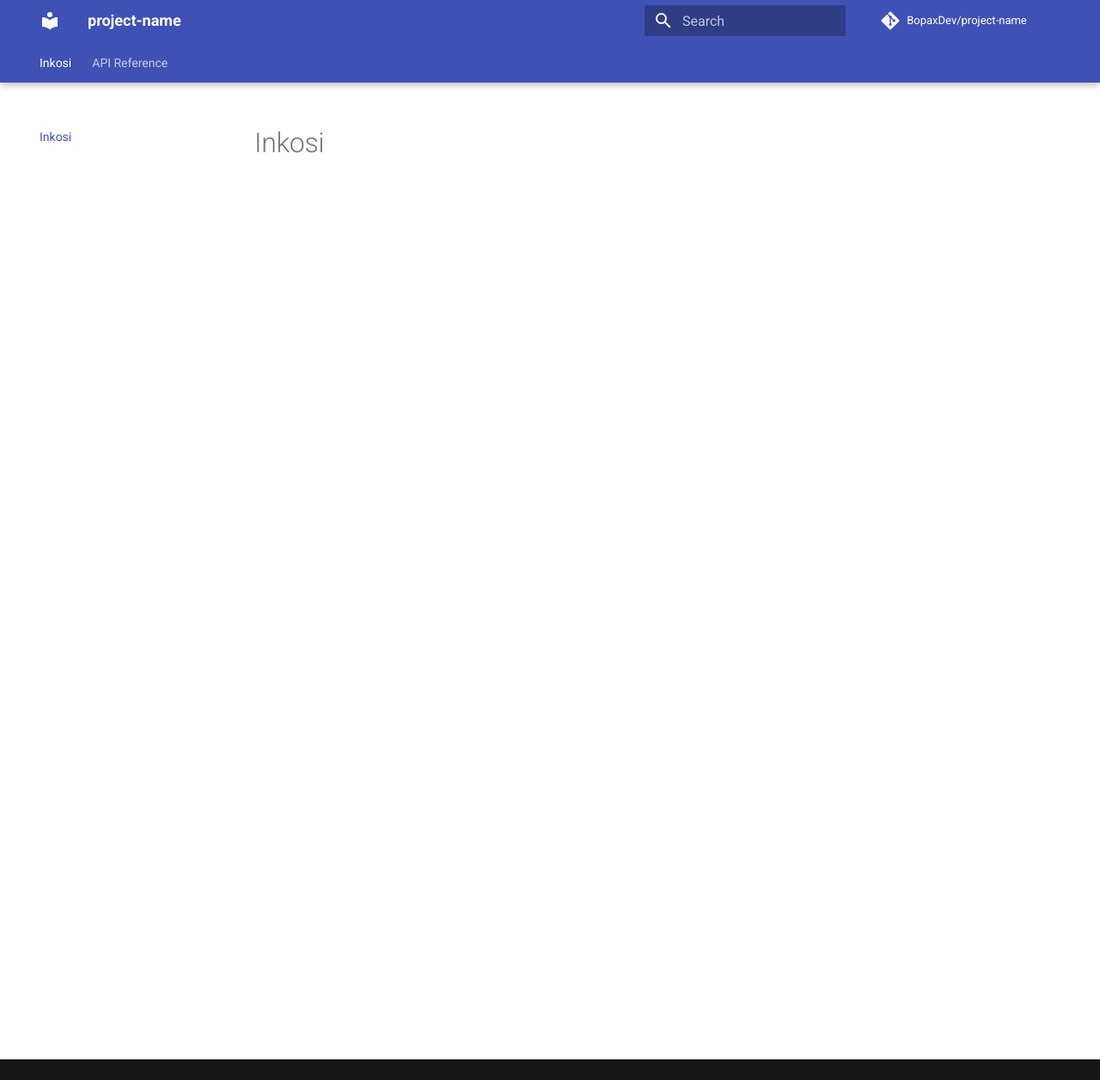
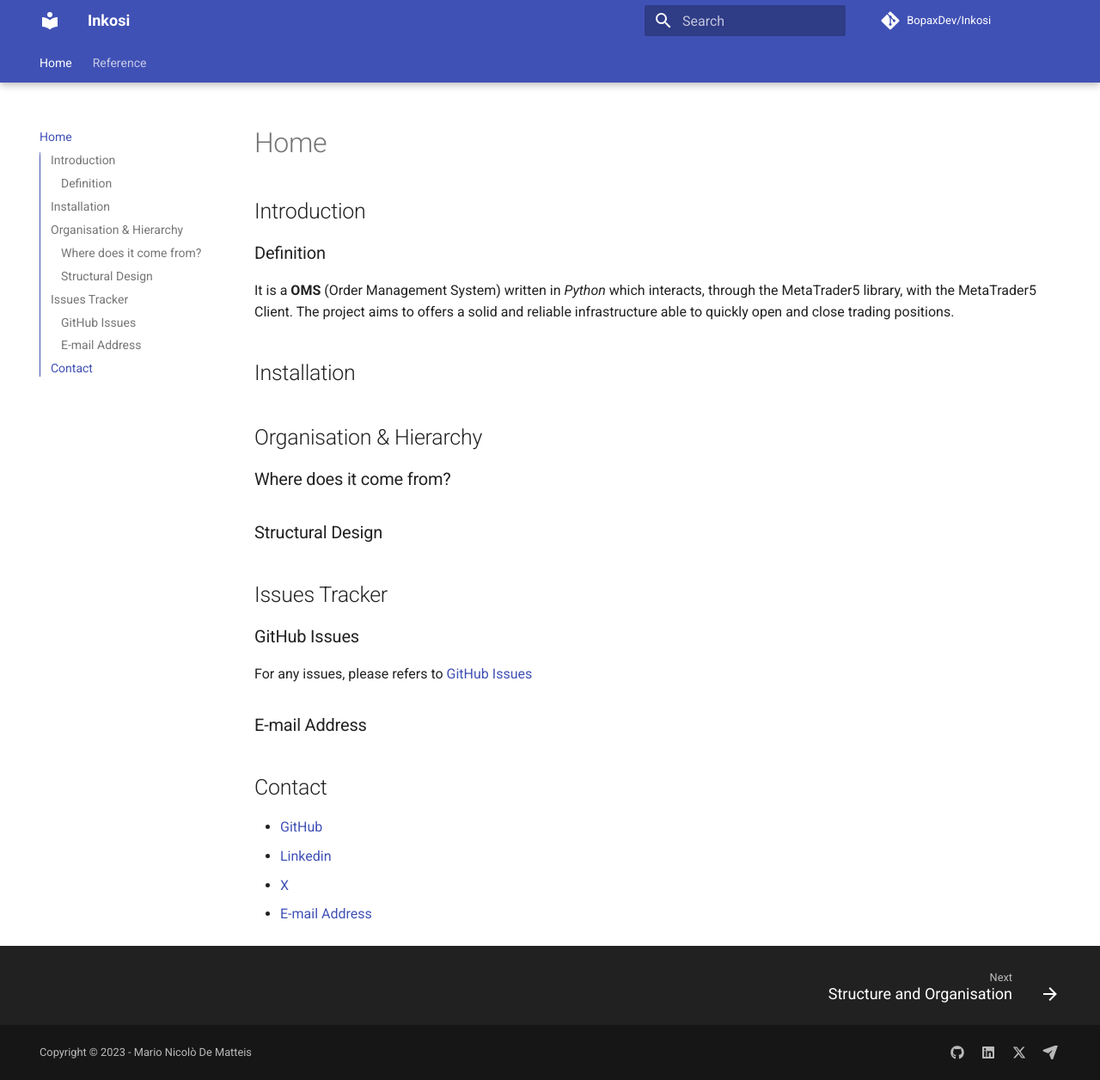
Before and after one commit to mariodematteis/InkosiOrderManagementSystemMT5, an MkDocs documentation site: the page built from docs/index.md, in a window 1280 px wide and 1256 px high. Shown: the whole window at 86% size. Built offline with MkDocs 1.6.1 and Material for MkDocs 9.7.7, drawn with Linux system fonts in a browser that asks for light colours; comment, search, counter and statistics services are not loaded.

Commit message:
Update docs

```diff
--- /dev/null
+++ b/docs/Reference/index.md
@@ -0,0 +1 @@
+# Structure and Organisation
--- a/docs/index.md
+++ b/docs/index.md
@@ -1 +1,30 @@
-# Inkosi
+# Home
+
+## Introduction
+
+### Definition
+
+It is a **OMS** (Order Management System) written in _Python_ which interacts, through the MetaTrader5 library, with the MetaTrader5 Client. The project aims to offers a solid and reliable infrastructure able to quickly open and close trading positions.
+
+## Installation
+
+## Organisation & Hierarchy
+
+### Where does it come from?
+
+### Structural Design
+
+## Issues Tracker
+
+### GitHub Issues
+
+For any issues, please refers to [GitHub Issues](https://github.com/BopaxDev/Inkosi/issues)
+
+### E-mail Address
+
+## Contact
+
+- [GitHub](https://github.com/BopaxDev)
+- [Linkedin](https://www.linkedin.com/in/mario-nicolo-de-matteis)
+- [X](https://twitter.com/MDMatteis)
+- [E-mail Address](mailto:marionicdematteis@gmail.com)
--- a/mkdocs.yml
+++ b/mkdocs.yml
@@ -1,6 +1,6 @@
-site_name: project-name
-repo_url: https://github.com/BopaxDev/project-name
-repo_name: BopaxDev/project-name
+site_name: Inkosi
+repo_url: https://github.com/BopaxDev/Inkosi
+repo_name: BopaxDev/Inkosi
 theme:
   favicon:
   logo:
@@ -15,18 +15,28 @@ theme:
     - navigation.sections
     - navigation.indexes
     - navigation.top
+    - navigation.footer
     - toc.integrate
 
 extra:
   # hide `Made with Material for MkDocs` footer
   generator: false
+  social:
+    - icon: fontawesome/brands/github
+      link: https://github.com/BopaxDev
+    - icon: fontawesome/brands/linkedin
+      link: https://www.linkedin.com/in/mario-nicolo-de-matteis
+    - icon: fontawesome/brands/x-twitter
+      link: https://twitter.com/MDMatteis
+    - icon: fontawesome/solid/paper-plane
+      link: mailto:marionicdematteis@gmail.com
 
 plugins:
   - search
   - mkdocstrings:
       handlers:
-        python:
           options:
+            paths: [ src ]
             docstring_style: numpy
 
 markdown_extensions:
@@ -48,3 +58,5 @@ markdown_extensions:
 
   # embed code
   - pymdownx.snippets
+
+copyright: Copyright &copy; 2023 - Mario Nicolò De Matteis
```
Also changed, not shown: docs/API_Reference/Python/index.md (deleted, +0 -3 lines), docs/Reference/Administrators/Portfolio Managers/index.md (added, +8 -0 lines), docs/Reference/Administrators/index.md (added, +8 -0 lines), docs/Reference/Algorithmic Trading Strategies/index.md (added, +8 -0 lines), docs/Reference/Clients/MetaTrader 5/index.md (added, +8 -0 lines), docs/Reference/Clients/Trader Workstation API/index.md (added, +8 -0 lines), docs/Reference/Investors/index.md (added, +8 -0 lines), docs/Reference/installation.md (added), docs/Reference/organisation.md (added).
